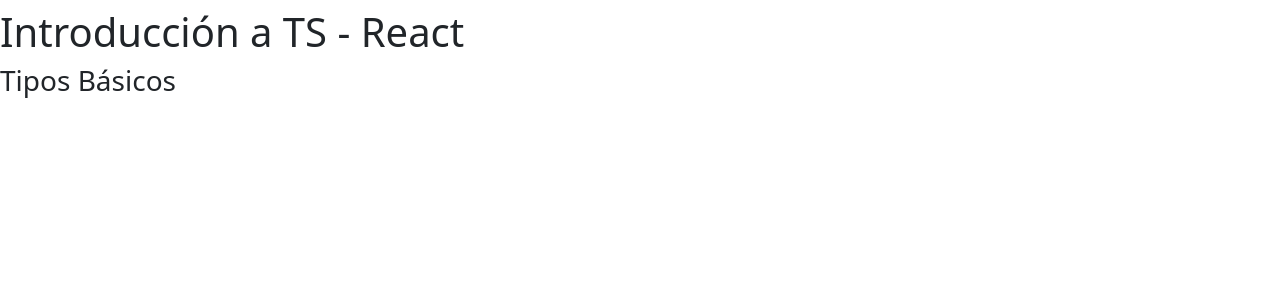
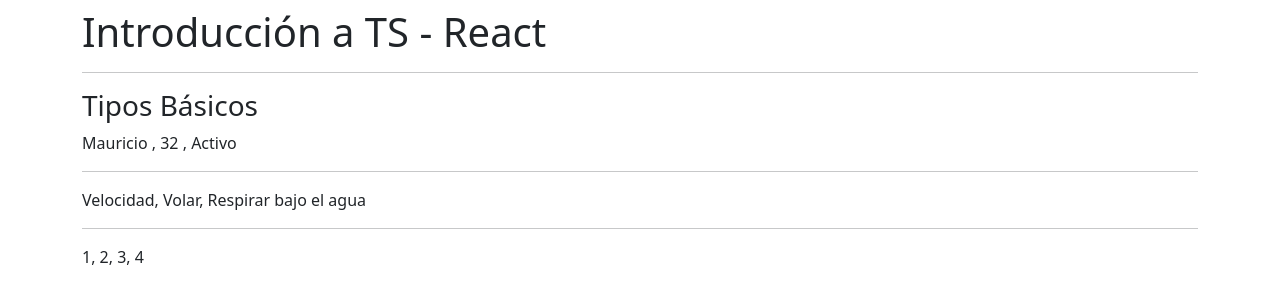
Before and after one commit to Majomon/01-Reforzando-Typescript, a React (Create React App) app: page / in a window 1280 px wide. Shown: the top 304 px of the page. Built offline with nearby package versions, Linux system fonts and the light colour scheme.

Commit message:
Ejemplos básicos

```diff
--- a/public/index.html
+++ b/public/index.html
@@ -32,7 +32,7 @@
     />
     <title>Reforzamiento TS - React</title>
   </head>
-  <body>
+  <body class="container">
     <noscript>You need to enable JavaScript to run this app.</noscript>
     <div id="root"></div>
     <!--
--- a/src/App.tsx
+++ b/src/App.tsx
@@ -4,6 +4,7 @@ const App = () => {
   return (
     <div className="mt-2">
       <h1>Introducción a TS - React</h1>
+      <hr />
       <TiposBasicos />
     </div>
   );
--- a/src/typescript/TiposBasicos.tsx
+++ b/src/typescript/TiposBasicos.tsx
@@ -1,7 +1,22 @@
 export const TiposBasicos = () => {
+  const nombre: string = "Mauricio";
+  const edad: number = 32;
+  const estaACtivo: boolean = true;
+
+  // Para un arreglo de String
+  const poderes: string[] = ["Velocidad", "Volar", "Respirar bajo el agua"];
+
+  // Para un arreglo de Números
+  const listaNum: number[] = [1, 2, 3, 4];
+
   return (
     <>
       <h3>Tipos Básicos</h3>
+      {nombre} , {edad} , {estaACtivo ? "Activo" : "No activo"}
+      <hr />
+      {poderes.join(", ")}
+      <hr />
+      {listaNum.join(", ")}
     </>
   );
 };
```
